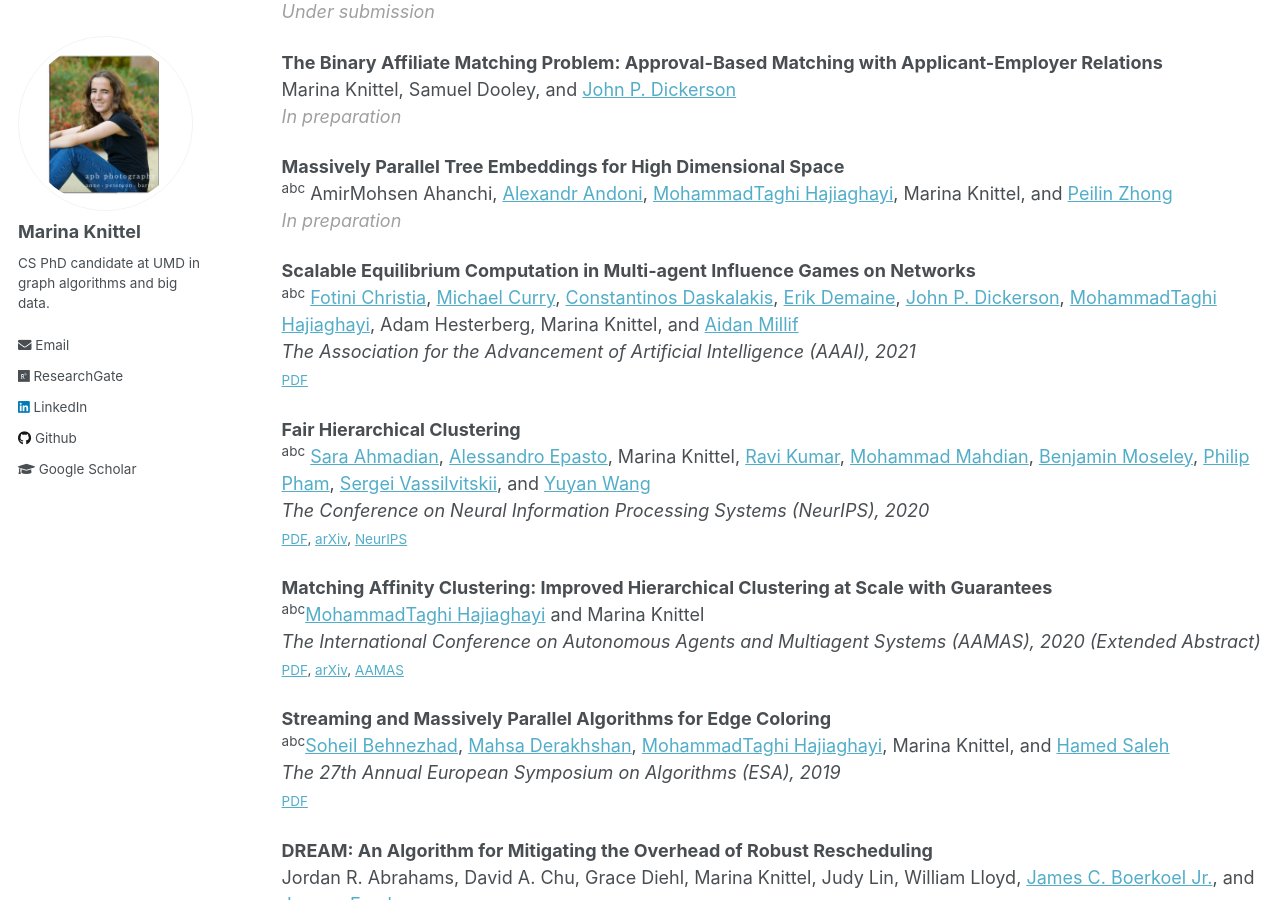
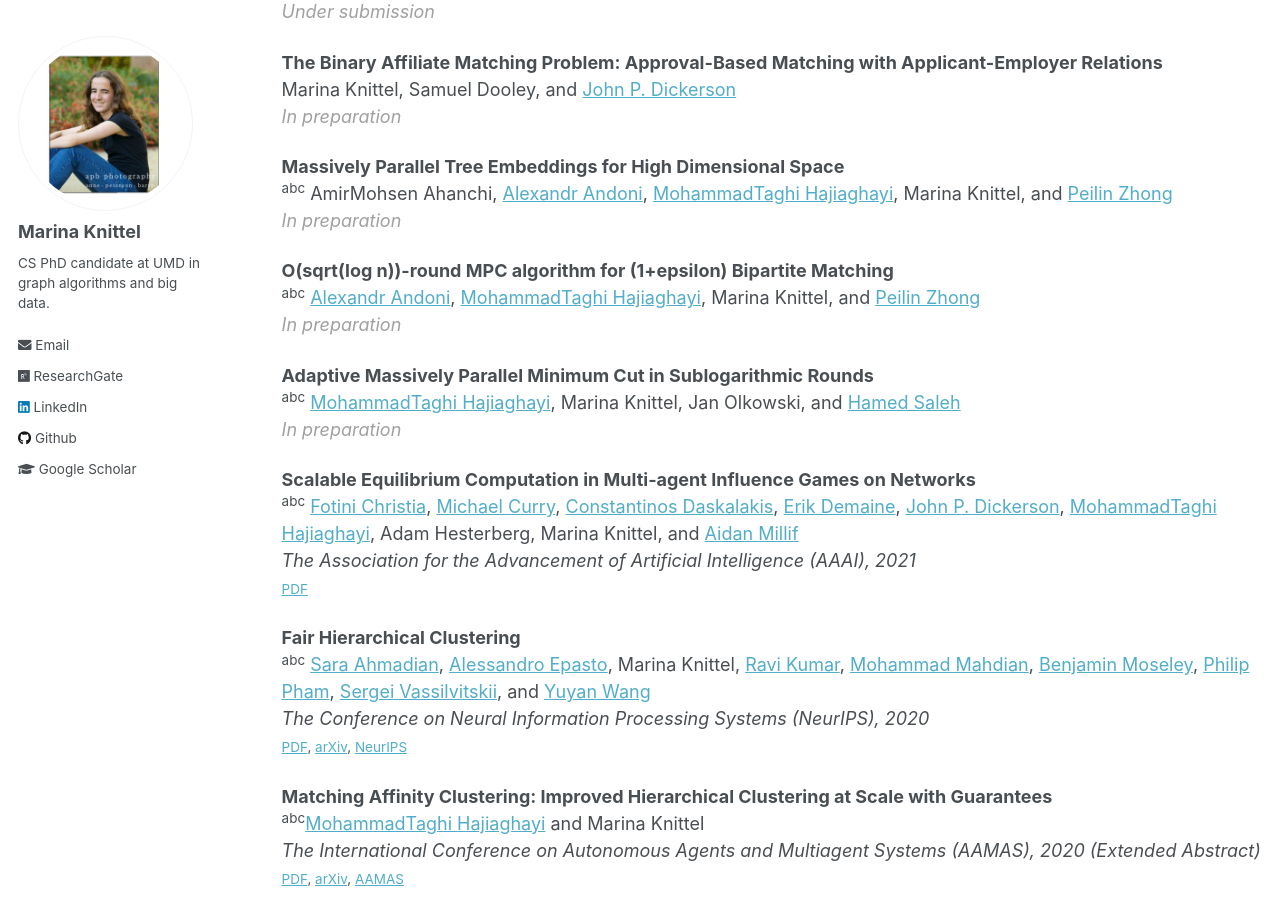
Before and after one commit to mknittel/mknittel.github.io, a Jekyll site: the page built from _pages/publications.md, in a window 1280 px wide and 900 px high, scrolled down 364 px. Built offline with Jekyll 4.4.1, drawn with Linux system fonts in a browser that asks for light colours.

Commit message:
Added SODA submissions (not submitted yet)

```diff
--- a/_pages/publications.md
+++ b/_pages/publications.md
@@ -35,6 +35,13 @@ Marina Knittel, Samuel Dooley, and [John P. Dickerson](http://jpdickerson.com/)<
 <sup>abc</sup> AmirMohsen Ahanchi, [Alexandr Andoni](http://www.cs.columbia.edu/~andoni/), [MohammadTaghi Hajiaghayi](https://www.cs.umd.edu/~hajiagha/), Marina Knittel, and [Peilin Zhong](http://www.cs.columbia.edu/~peilin/)<br/>
 <span style="color:#A0A0A0">*In preparation*</span>
 
+**O(sqrt(log n))-round MPC algorithm for (1+epsilon) Bipartite Matching**<br/>
+<sup>abc</sup> [Alexandr Andoni](http://www.cs.columbia.edu/~andoni/), [MohammadTaghi Hajiaghayi](https://www.cs.umd.edu/~hajiagha/), Marina Knittel, and [Peilin Zhong](http://www.cs.columbia.edu/~peilin/)<br/>
+<span style="color:#A0A0A0">*In preparation*</span>
+
+**Adaptive Massively Parallel Minimum Cut in Sublogarithmic Rounds**<br/>
+<sup>abc</sup> [MohammadTaghi Hajiaghayi](https://www.cs.umd.edu/~hajiagha/), Marina Knittel, Jan Olkowski, and [Hamed Saleh](https://www.cs.umd.edu/~hamed/)<br/>
+<span style="color:#A0A0A0">*In preparation*</span>
 
 **Scalable Equilibrium Computation in Multi-agent Influence Games on Networks**<br/>
 <sup>abc</sup> [Fotini Christia](http://fotini.mit.edu/), [Michael Curry](http://www.cs.umd.edu/~curry/), [Constantinos Daskalakis](http://people.csail.mit.edu/costis/), [Erik Demaine](http://erikdemaine.org/), [John P. Dickerson](http://jpdickerson.com/), [MohammadTaghi Hajiaghayi](https://www.cs.umd.edu/~hajiagha/), Adam Hesterberg, Marina Knittel, and [Aidan Millif](https://www.aidanmilliff.com/)<br/>
```
